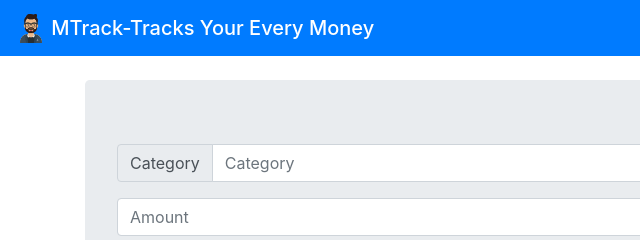
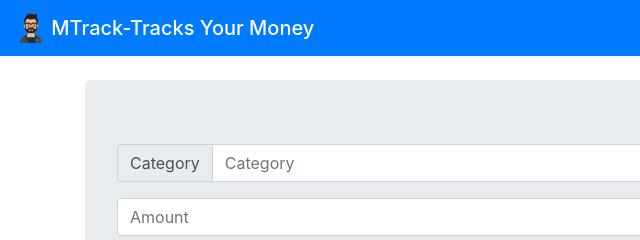
Before and after one commit to ANMOL-SHAH/MTrack, a plain HTML site: page index.html in a window 1280 px wide. Shown: the top 240 px of the page, 0-640 px from the left. Drawn offline with nearby package versions, Linux system fonts and the light colour scheme.

Commit message:
Update index.html

```diff
--- a/index.html
+++ b/index.html
@@ -20,7 +20,7 @@
     <a class="navbar-brand mb-0 h1" href="index.html">
       <img src="avataaars.svg" width="30" height="30" class="d-inline-block align-top" alt="LOGO"
         loading="lazy">
-      MTrack-Tracks Your Every Money
+      MTrack-Tracks Your Money
     </a>
     <span class="navbar-brand mb-0 h1" id ="headingText"></span>
   </nav>
```
